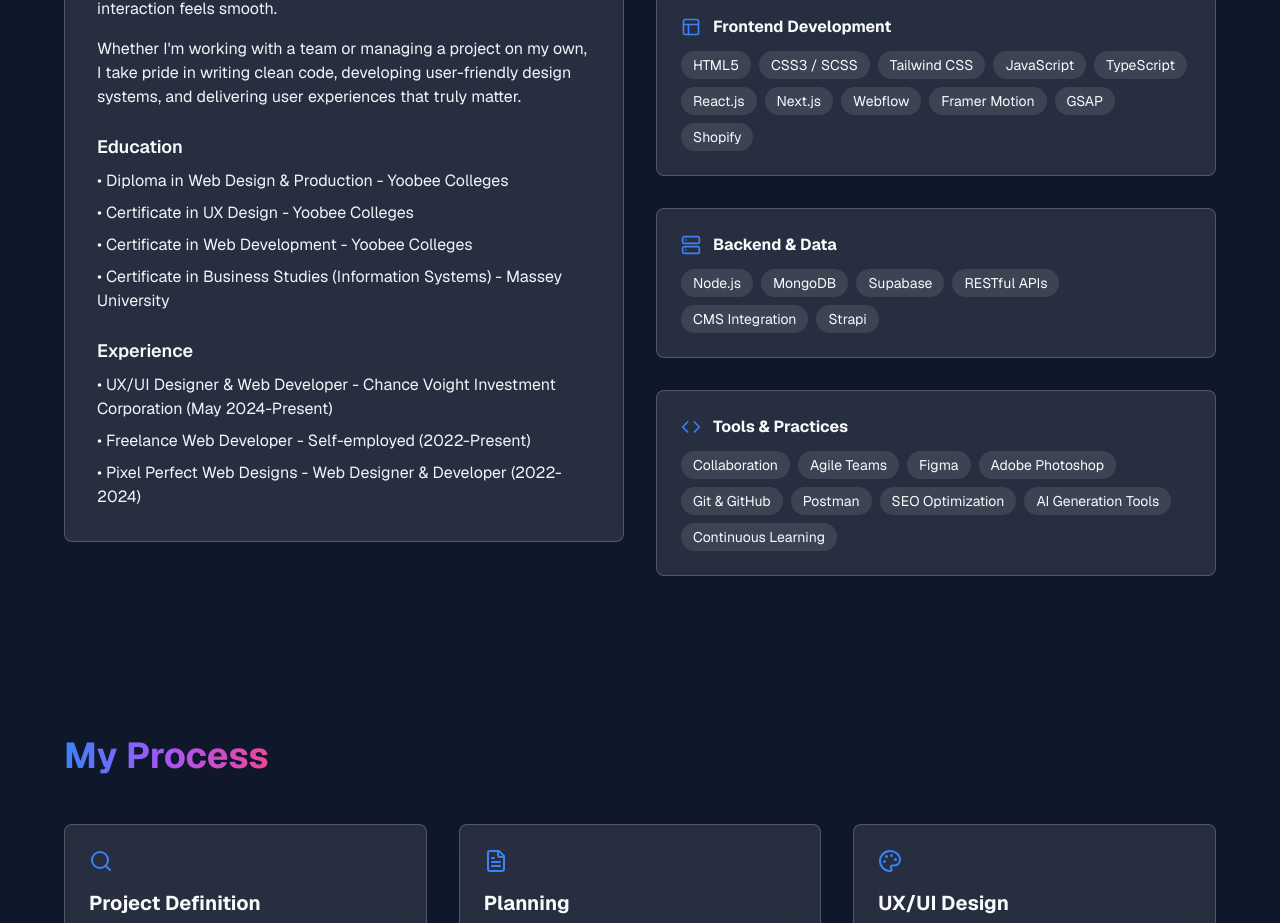
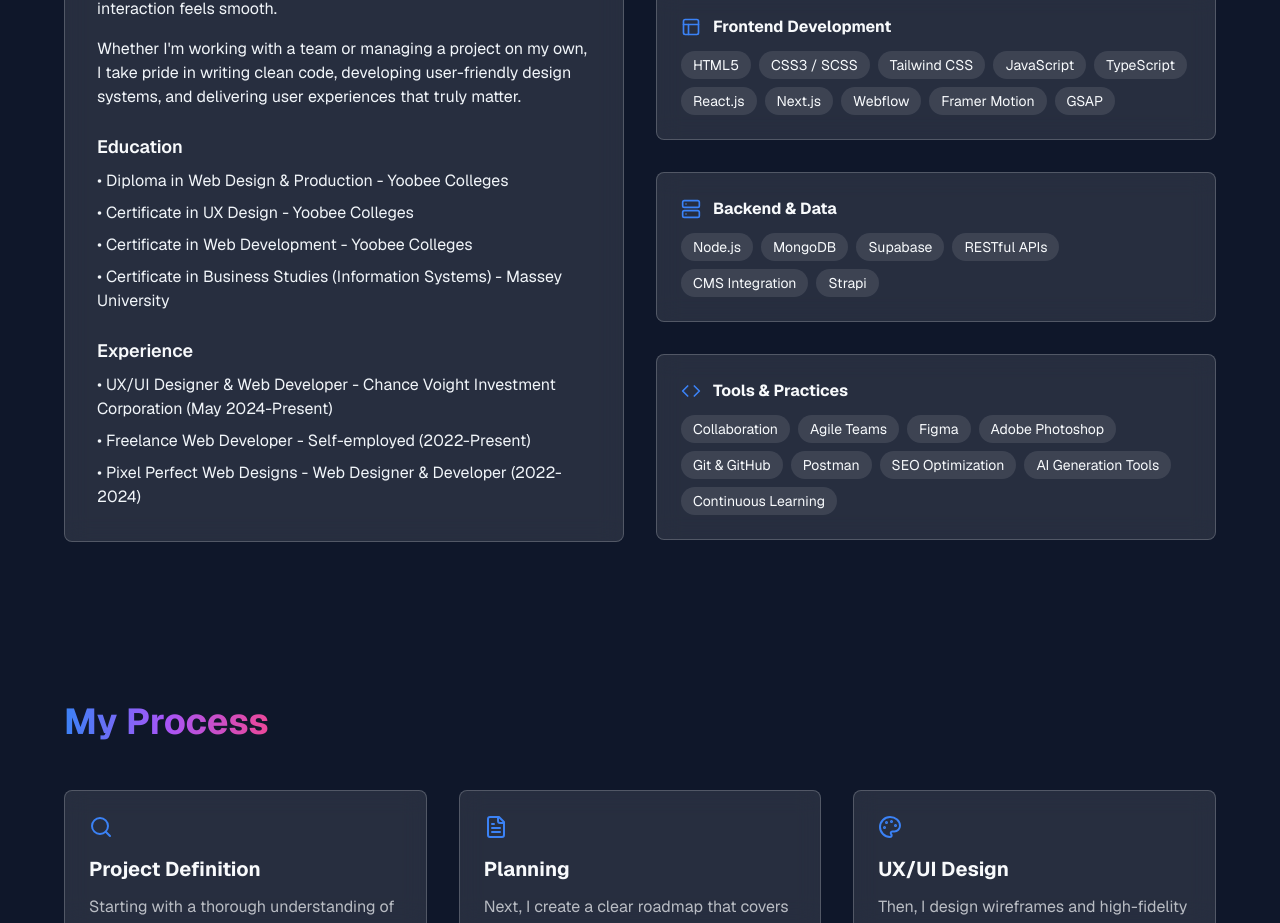
Before and after one commit to Vader1970/danielwillkeyportfolioprotype, a Next.js app: page / in a window 1280 px wide. Shown: the part 1260-2183 px from the top of the page. Built offline with nearby package versions, Linux system fonts and the light colour scheme.

Commit message:
remove shopify

```diff
--- a/src/constants/skills.ts
+++ b/src/constants/skills.ts
@@ -32,7 +32,6 @@ export const skills: SkillCategory[] = [
       "Webflow",
       "Framer Motion",
       "GSAP",
-      "Shopify",
     ],
   },
   {
```
